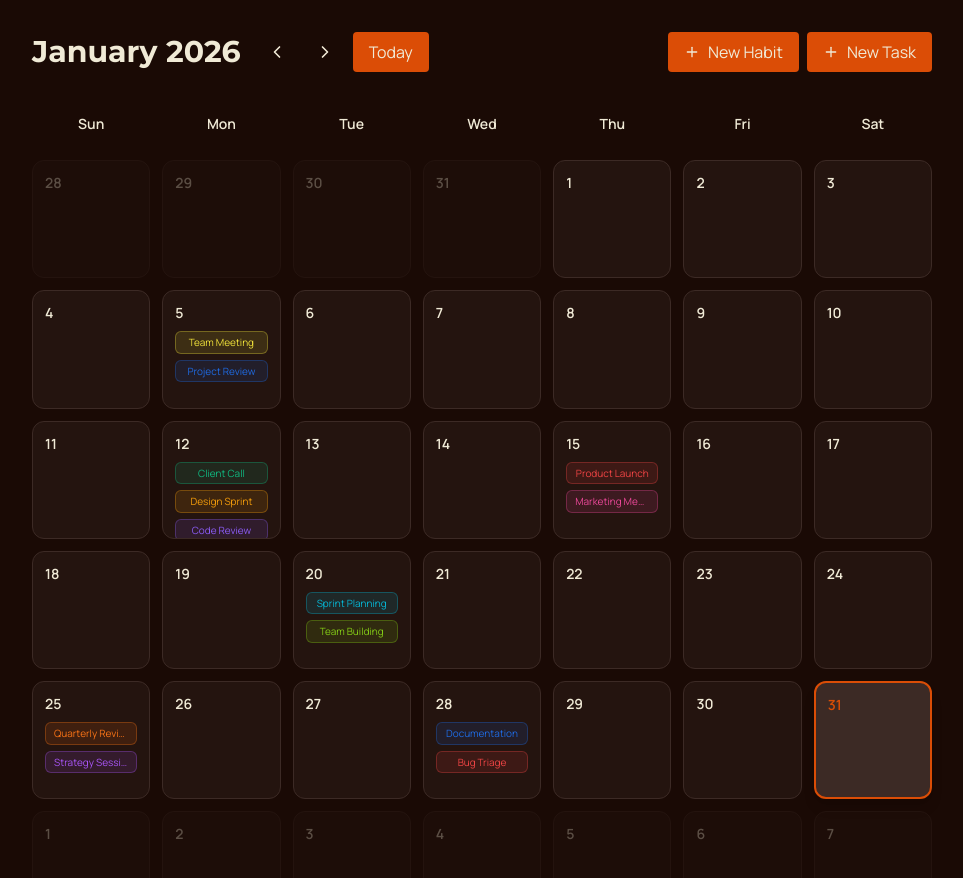
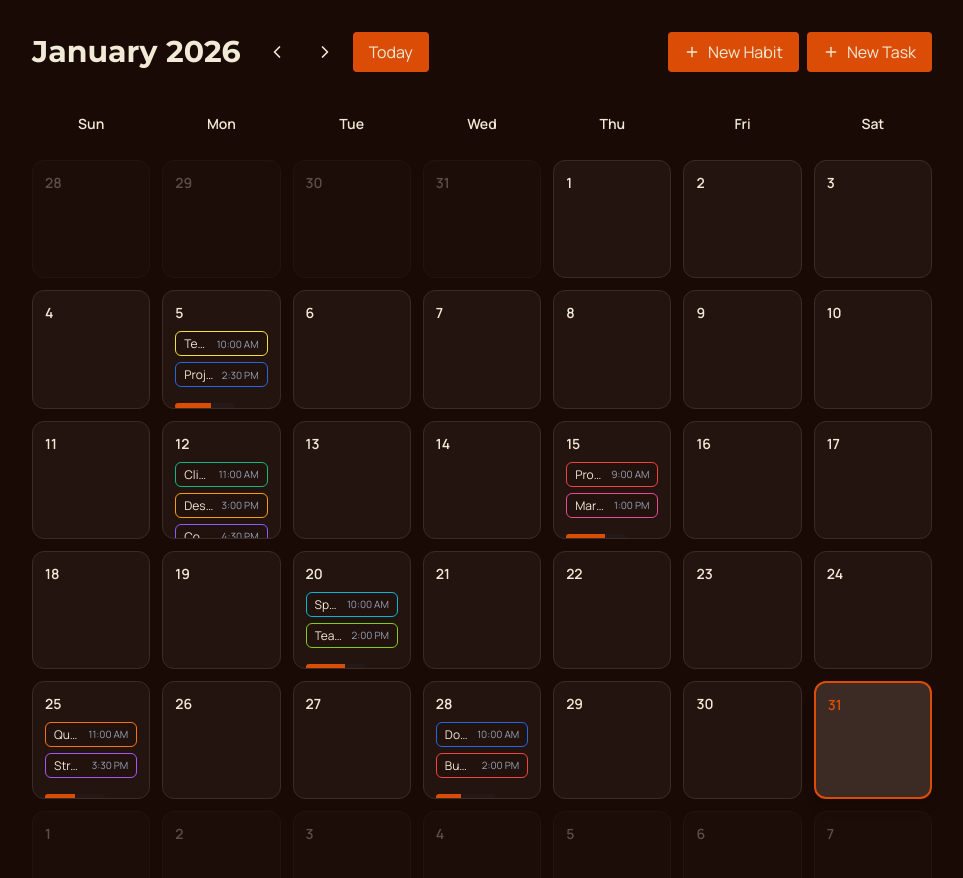
Before and after one commit to ginogiorgi/Goal_Planner, a Next.js app in the folder goal_planner/: page /calendar in a window 1280 px wide. Shown: the top 878 px of the page, without its empty margins (158-1121 px from the left). Built offline with nearby package versions, Linux system fonts and the light colour scheme; no server answers.

Commit message:
Update calendar components

```diff
--- a/goal_planner/app/calendar/page.tsx
+++ b/goal_planner/app/calendar/page.tsx
@@ -7,6 +7,9 @@ interface CalendarEvent {
 	id: string;
 	title: string;
 	color?: string;
+	time?: string; // Nueva propiedad para hora
+	completedTasks?: number; // Tareas completas
+	totalTasks?: number; // Total de tareas
 }
 
 export default function CalendarPage() {
@@ -19,29 +22,120 @@ export default function CalendarPage() {
 		/* 		return {}; */
 		return {
 			[`${year}-${String(month + 1).padStart(2, "0")}-05`]: [
-				{ id: "1", title: "Team Meeting", color: "#F0E23A" },
-				{ id: "2", title: "Project Review", color: "#1F6AE1" },
+				{
+					id: "1",
+					title: "Team Meeting",
+					color: "#F0E23A",
+					time: "10:00 AM",
+					completedTasks: 2,
+					totalTasks: 3,
+				},
+				{
+					id: "2",
+					title: "Project Review",
+					color: "#1F6AE1",
+					time: "2:30 PM",
+					completedTasks: 1,
+					totalTasks: 2,
+				},
 			],
 			[`${year}-${String(month + 1).padStart(2, "0")}-12`]: [
-				{ id: "3", title: "Client Call", color: "#10B981" },
-				{ id: "4", title: "Design Sprint", color: "#F59E0B" },
-				{ id: "5", title: "Code Review", color: "#8B5CF6" },
+				{
+					id: "3",
+					title: "Client Call",
+					color: "#10B981",
+					time: "11:00 AM",
+					completedTasks: 3,
+					totalTasks: 4,
+				},
+				{
+					id: "4",
+					title: "Design Sprint",
+					color: "#F59E0B",
+					time: "3:00 PM",
+					completedTasks: 0,
+					totalTasks: 5,
+				},
+				{
+					id: "5",
+					title: "Code Review",
+					color: "#8B5CF6",
+					time: "4:30 PM",
+					completedTasks: 4,
+					totalTasks: 4,
+				},
 			],
 			[`${year}-${String(month + 1).padStart(2, "0")}-15`]: [
-				{ id: "6", title: "Product Launch", color: "#EF4444" },
-				{ id: "7", title: "Marketing Meeting", color: "#EC4899" },
+				{
+					id: "6",
+					title: "Product Launch",
+					color: "#EF4444",
+					time: "9:00 AM",
+					completedTasks: 2,
+					totalTasks: 6,
+				},
+				{
+					id: "7",
+					title: "Marketing Meeting",
+					color: "#EC4899",
+					time: "1:00 PM",
+					completedTasks: 5,
+					totalTasks: 5,
+				},
 			],
 			[`${year}-${String(month + 1).padStart(2, "0")}-20`]: [
-				{ id: "8", title: "Sprint Planning", color: "#06B6D4" },
-				{ id: "9", title: "Team Building", color: "#84CC16" },
+				{
+					id: "8",
+					title: "Sprint Planning",
+					color: "#06B6D4",
+					time: "10:00 AM",
+					completedTasks: 1,
+					totalTasks: 3,
+				},
+				{
+					id: "9",
+					title: "Team Building",
+					color: "#84CC16",
+					time: "2:00 PM",
+					completedTasks: 3,
+					totalTasks: 3,
+				},
 			],
 			[`${year}-${String(month + 1).padStart(2, "0")}-25`]: [
-				{ id: "10", title: "Quarterly Review", color: "#F97316" },
-				{ id: "11", title: "Strategy Session", color: "#A855F7" },
+				{
+					id: "10",
+					title: "Quarterly Review",
+					color: "#F97316",
+					time: "11:00 AM",
+					completedTasks: 2,
+					totalTasks: 4,
+				},
+				{
+					id: "11",
+					title: "Strategy Session",
+					color: "#A855F7",
+					time: "3:30 PM",
+					completedTasks: 1,
+					totalTasks: 2,
+				},
 			],
 			[`${year}-${String(month + 1).padStart(2, "0")}-28`]: [
-				{ id: "12", title: "Documentation", color: "#1F6AE1" },
-				{ id: "13", title: "Bug Triage", color: "#ef4444" },
+				{
+					id: "12",
+					title: "Documentation",
+					color: "#1F6AE1",
+					time: "10:00 AM",
+					completedTasks: 0,
+					totalTasks: 2,
+				},
+				{
+					id: "13",
+					title: "Bug Triage",
+					color: "#ef4444",
+					time: "2:00 PM",
+					completedTasks: 3,
+					totalTasks: 5,
+				},
 			],
 		};
 	}, []);
--- a/goal_planner/components/Calendar/CalendarCard/CalendarCard.tsx
+++ b/goal_planner/components/Calendar/CalendarCard/CalendarCard.tsx
@@ -13,6 +13,9 @@ interface CalendarEvent {
 	id: string;
 	title: string;
 	color?: string;
+	time?: string; // Nueva propiedad para hora
+	completedTasks?: number; // Tareas completas
+	totalTasks?: number; // Total de tareas
 }
 
 export type { CalendarCardProps, CalendarEvent };
@@ -25,6 +28,27 @@ export default function CalendarCard({
 	events = [],
 	onClick,
 }: CalendarCardProps) {
+	// Calculate progress based on completed tasks vs total tasks
+	const calculateProgress = (events: CalendarEvent[]) => {
+		const eventsWithProgress = events.filter(
+			(event) =>
+				event.completedTasks !== undefined && event.totalTasks !== undefined,
+		);
+
+		if (eventsWithProgress.length === 0) return 0;
+
+		const totalCompleted = eventsWithProgress.reduce(
+			(sum, event) => sum + (event.completedTasks || 0),
+			0,
+		);
+
+		const totalTasks = eventsWithProgress.reduce(
+			(sum, event) => sum + (event.totalTasks || 0),
+			0,
+		);
+
+		return totalTasks > 0 ? Math.round((totalCompleted / totalTasks) * 100) : 0;
+	};
 	return (
 		<button
 			onClick={onClick}
@@ -54,20 +78,25 @@ export default function CalendarCard({
 					<div
 						key={event.id}
 						className={cn(
-							"text-[10px] leading-tight px-2 py-1 rounded-md truncate",
-							"bg-[#27272A]/20 text-[#94A3B8] border border-[#27272A]/30",
+							"text-xs leading-tight px-2 py-1 rounded-md truncate",
+							"bg-deep-bg/20 text-white-pearl border border-bg-deep-bg/30",
 							"transition-all duration-200",
 						)}
 						style={
 							event.color
 								? {
-										backgroundColor: `${event.color}20`,
-										borderColor: `${event.color}50`,
-										color: event.color,
+										borderColor: `${event.color}`,
 									}
 								: undefined
 						}>
-						{event.title}
+						<div className="flex items-center justify-between gap-1">
+							<span className="truncate">{event.title}</span>
+							{event.time && (
+								<span className="text-[10px] text-[#94A3B8] whitespace-nowrap ml-1">
+									{event.time}
+								</span>
+							)}
+						</div>
 					</div>
 				))}
 				{events.length > 3 && (
@@ -77,6 +106,23 @@ export default function CalendarCard({
 				)}
 			</div>
 
+			{/* Progress Bar */}
+			{events.length > 0 && (
+				<div className="mt-auto pt-2">
+					<div className="w-full bg-[#27272A]/30 rounded-full h-1.5 overflow-hidden">
+						<div
+							className="h-full bg-[#D94E06] transition-all duration-300 ease-out"
+							style={{
+								width: `${calculateProgress(events)}%`,
+							}}
+						/>
+					</div>
+					<div className="text-[9px] text-white-pearl mt-1 text-right">
+						{calculateProgress(events)}% complete
+					</div>
+				</div>
+			)}
+
 			{/* Hover effect overlay */}
 			<div className="absolute inset-0 bg-gradient-to-br from-[#D94E06]/0 to-[#D94E06]/0 group-hover:from-[#D94E06]/5 group-hover:to-[#D94E06]/10 transition-all duration-300 rounded-xl pointer-events-none" />
 		</button>
--- a/goal_planner/components/Calendar/CalendarUI/CalendarUI.tsx
+++ b/goal_planner/components/Calendar/CalendarUI/CalendarUI.tsx
@@ -15,6 +15,9 @@ interface CalendarEvent {
 	id: string;
 	title: string;
 	color?: string;
+	time?: string; // Nueva propiedad para hora
+	completedTasks?: number; // Tareas completas
+	totalTasks?: number; // Total de tareas
 }
 
 export default function Calendar({
```
